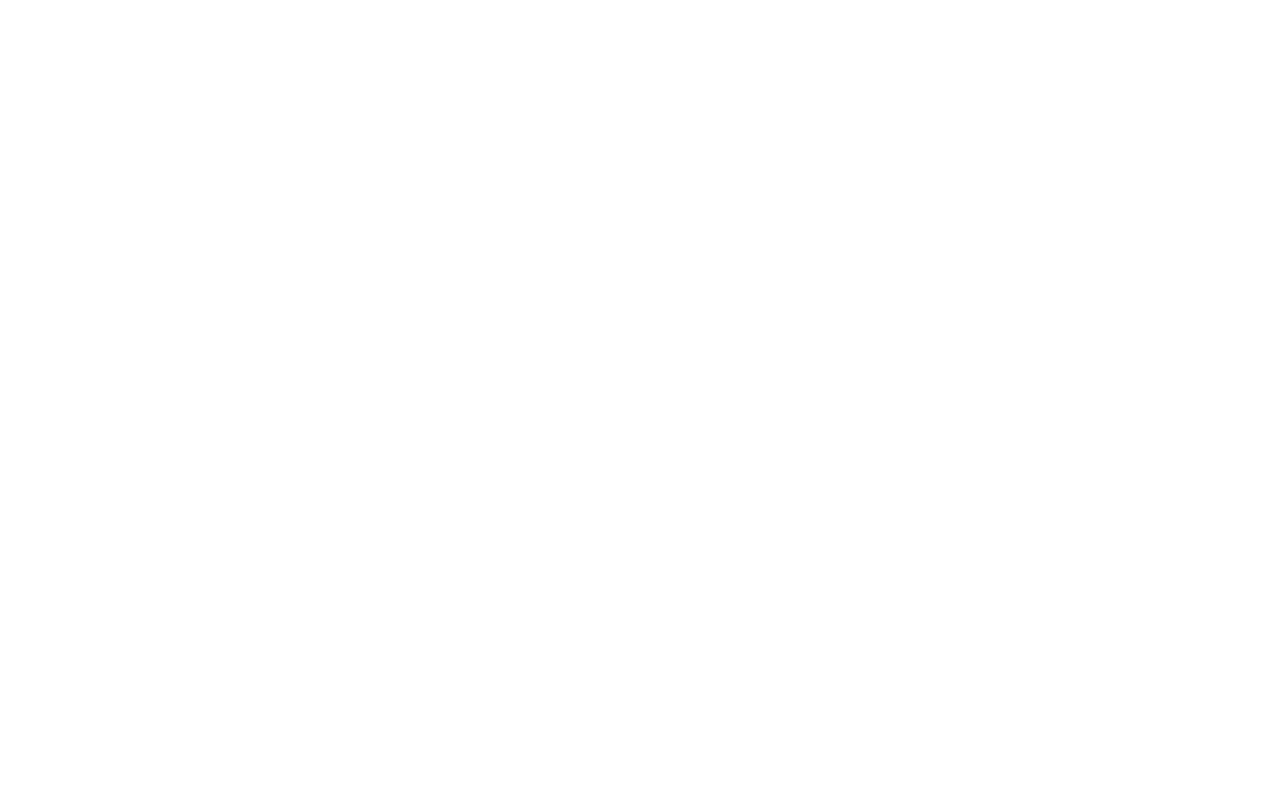
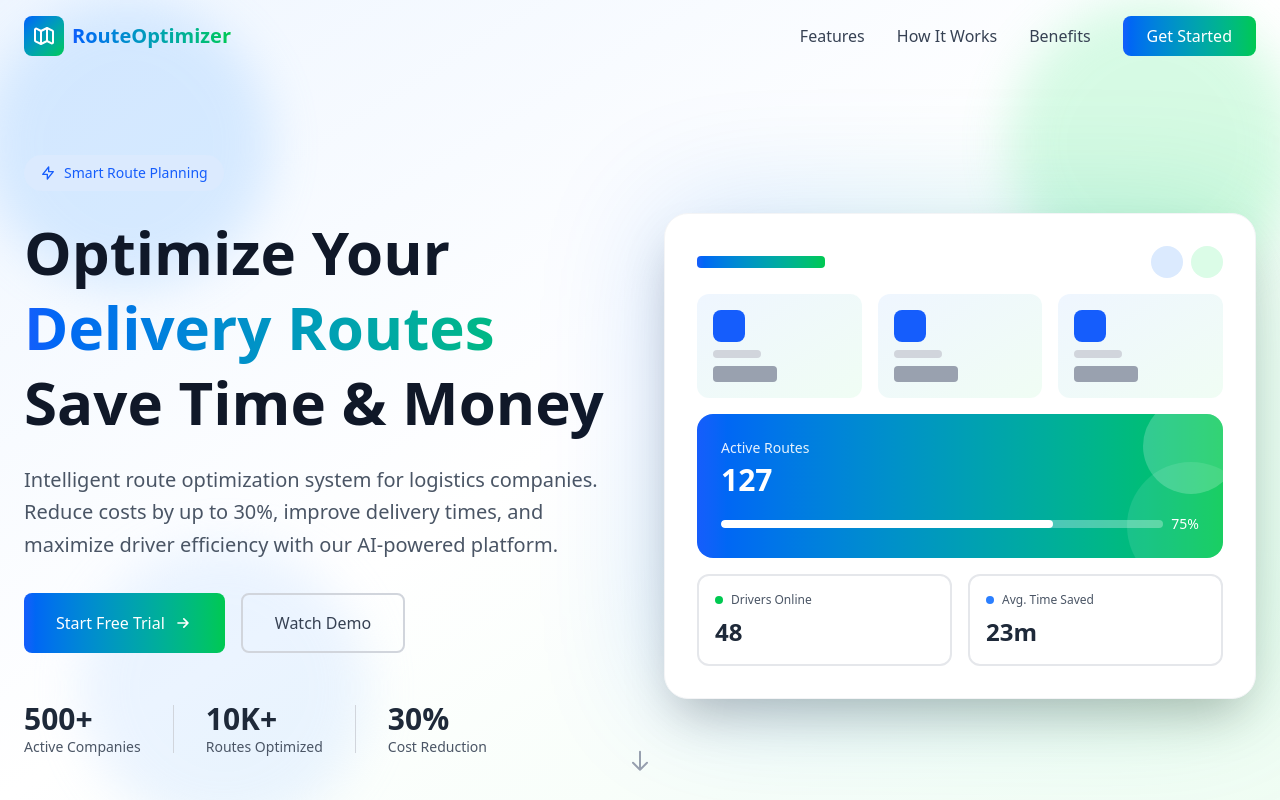
Before and after one commit to goyalishi/OptiRoute-Route_Optimization_System, a React app in the folder frontend/: page /home in a window 1280 px wide. Before the commit this address had no page. Shown: the top 800 px of the page. Built offline with nearby package versions, Linux system fonts and the light colour scheme; the HTML template or start-up script is replaced by a standard one.

Commit message:
Added the dependency

```diff
--- a/frontend/package.json
+++ b/frontend/package.json
@@ -11,6 +11,8 @@
   },
   "dependencies": {
     "@tailwindcss/vite": "^4.1.14",
+    "axios": "^1.12.2",
+    "framer-motion": "^12.23.24",
     "react": "^19.1.1",
     "react-dom": "^19.1.1",
     "react-router-dom": "^7.9.4",
--- a/frontend/src/App.jsx
+++ b/frontend/src/App.jsx
@@ -2,11 +2,13 @@
 import React from "react";
 import { Routes, Route } from "react-router-dom";
 import AuthPage from "./pages/AuthPage";
+import LandingPage from "./pages/LandingPage";
 
 const App = () => {
   return (
     <Routes>
       <Route path="/" element={<AuthPage />} />
+      <Route path="/home" element={<LandingPage />} />
     </Routes>
   );
 };
--- a/frontend/src/pages/LandingPage.jsx
+++ b/frontend/src/pages/LandingPage.jsx
@@ -3,7 +3,7 @@
 import { useState, useEffect } from "react"
 import { motion } from "framer-motion"
 
-export function LandingPage() {
+function LandingPage() {
   const [isScrolled, setIsScrolled] = useState(false)
 
   useEffect(() => {
@@ -702,3 +702,5 @@
     </div>
   )
 }
+
+export default LandingPage;
```
Also changed, not shown: 1 other file (tests, documents, lock files or other folders).
